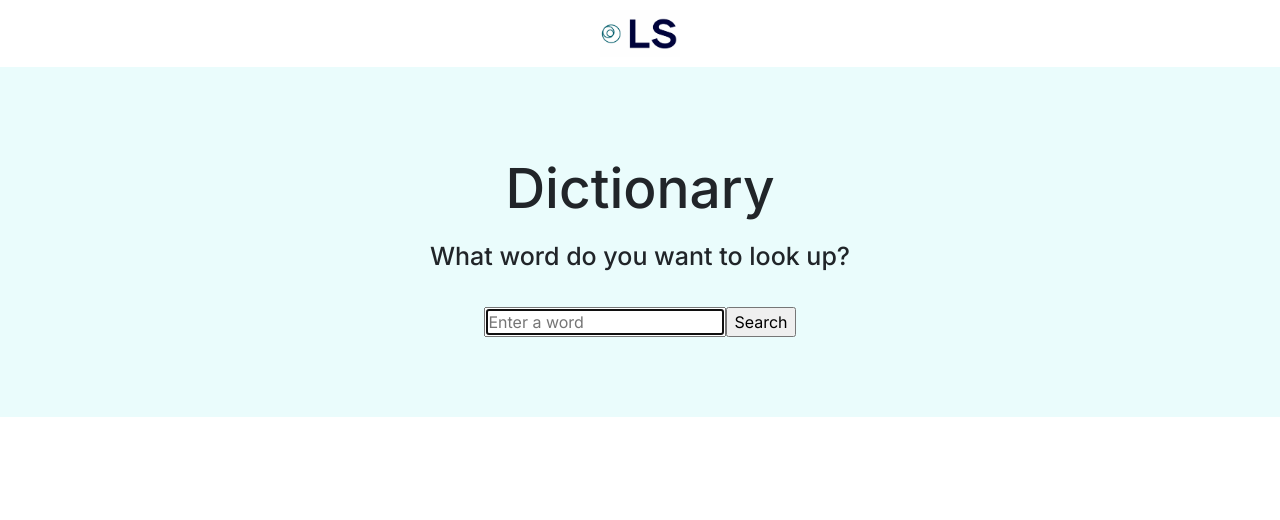
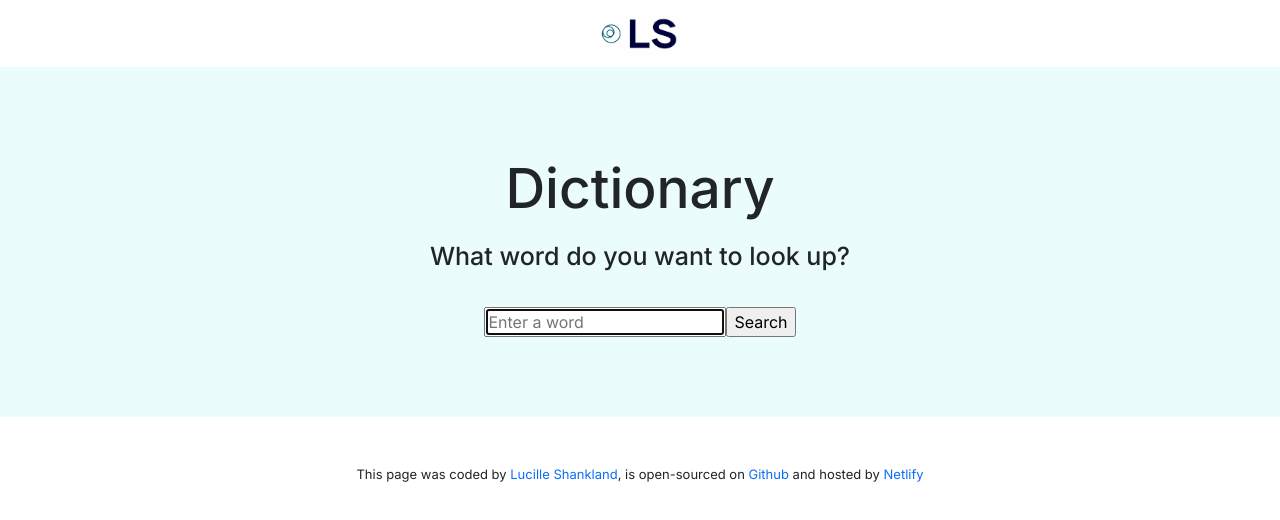
Before and after one commit to Lucille-SH/dictionary-app, a React (Create React App) app: page / in a window 1280 px wide. Shown: the top 520 px of the page. Built offline with nearby package versions, Linux system fonts and the light colour scheme.

Commit message:
Updated CSS

```diff
--- a/src/App.css
+++ b/src/App.css
@@ -8,7 +8,7 @@
   font-family: "Inter", sans-serif;
 }
 
-.Dictionary {
+.Dictionary-header {
   background-color: #eafcfc;
   margin: 0;
   padding: 80px 20px;
@@ -29,6 +29,23 @@
   font-size: 20px;
 }
 
+.indvMeanings {
+  border: solid 1px black;
+  margin: 20px 0;
+  padding: 20px;
+  border-radius: 10px;
+}
+
 .WordContent {
-  padding: 20px;
+  padding: 40px;
+  max-width: 800px;
 }
+
+footer {
+  font-size: 13px;
+  text-align: center;
+}
+
+footer a {
+  text-decoration: none;
+}
--- a/src/Dictionary.js
+++ b/src/Dictionary.js
@@ -37,7 +37,7 @@ export default function Dictionary() {
   if (loaded) {
     return (
       <div>
-        <div className="Dictionary">
+        <div className="Dictionary-header">
           <header>
             <h1>Dictionary</h1>
             <h2 className="pb-4">What word do you want to look up?</h2>
@@ -52,11 +52,38 @@ export default function Dictionary() {
           </header>
         </div>
         <WordContent data={results} />
+        <div>
+          <footer className="pb-5">
+            This page was coded by
+            <a
+              href="https://github.com/Lucille-SH"
+              target="_blank"
+              rel="noreferrer">
+              {" "}
+              Lucille Shankland
+            </a>
+            , is open-sourced on{" "}
+            <a
+              href="https://github.com/Lucille-SH/dictionary-app"
+              target="_blank"
+              rel="noreferrer">
+              Github
+            </a>{" "}
+            and hosted by{" "}
+            <a
+              href="https://dictionary-app-ls.netlify.app/"
+              target="_blank"
+              rel="noreferrer">
+              Netlify
+            </a>
+          </footer>
+        </div>
       </div>
     );
   } else {
     return (
-      <div className="Dictionary">
+      <div>
+        <div className="Dictionary-header">
           <header>
             <h1>Dictionary</h1>
             <h2 className="pb-4">What word do you want to look up?</h2>
@@ -71,6 +98,31 @@ export default function Dictionary() {
             </form>
           </header>
         </div>
+        <footer className="p-5">
+          This page was coded by
+          <a
+            href="https://github.com/Lucille-SH"
+            target="_blank"
+            rel="noreferrer">
+            {" "}
+            Lucille Shankland
+          </a>
+          , is open-sourced on{" "}
+          <a
+            href="https://github.com/Lucille-SH/dictionary-app"
+            target="_blank"
+            rel="noreferrer">
+            Github
+          </a>{" "}
+          and hosted by{" "}
+          <a
+            href="https://dictionary-app-ls.netlify.app/"
+            target="_blank"
+            rel="noreferrer">
+            Netlify
+          </a>
+        </footer>
+      </div>
     );
   }
 }
--- a/src/Meanings.js
+++ b/src/Meanings.js
@@ -1,13 +1,14 @@
 import React from "react";
 
 export default function Meanings(props) {
+  console.log(props.meanings);
   return (
-    <div>
+    <div className="Meanings">
       {props.meanings.map(function (meanings, index) {
         return (
-          <div key={index}>
+          <div key={index} className="indvMeanings">
             <h3 className="PartOfSpeech p-1">{meanings.partOfSpeech}</h3>
-            <h4 className="Definition fw-light">"{meanings.definition}""</h4>
+            <h4 className="Definition fw-light">"{meanings.definition}"</h4>
             <p>{meanings.synonyms}</p>
           </div>
         );
--- a/src/WordContent.js
+++ b/src/WordContent.js
@@ -9,10 +9,9 @@ export default function WordContent(props) {
   let meanings = props.data.meanings;
 
   return (
-    <div className="WordContent">
+    <div className="WordContent container">
       <h3 className="Word fw-bold fs-1">{word}</h3>
       <p className="Phonetic fst-italic">{phonetic}</p>
-
       <Meanings meanings={meanings} />
     </div>
   );
```
Lines whose indentation alone changed are shown as unchanged.
